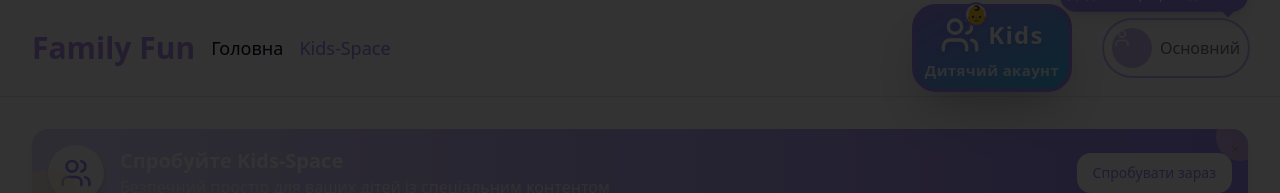
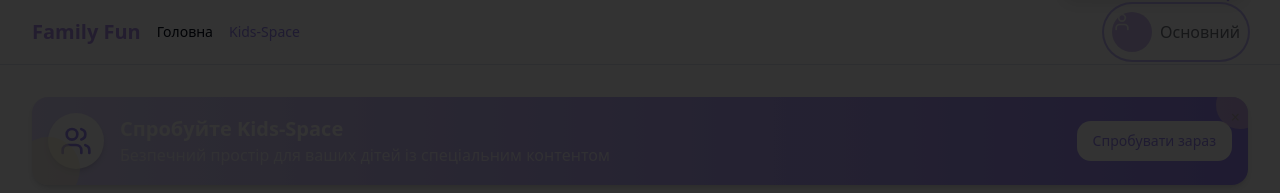
Before and after one commit to chickipicki/family-fun-profile-hub, a React (Vite) app: page / in a window 1280 px wide. Shown: the top 193 px of the page. Built offline with nearby package versions, Linux system fonts and the light colour scheme.

Commit message:
Reverted to commit 1aefc128281d1c579394ed24ac14aebce0770a22

```diff
--- a/src/components/Header.tsx
+++ b/src/components/Header.tsx
@@ -1,80 +1,35 @@
 
-import { useState } from "react";
-import { Link } from "react-router-dom";
-import ProfileDropdown, { Profile } from "./ProfileDropdown";
-import { Users } from "lucide-react";
+import { useState } from 'react';
+import { Link } from 'react-router-dom';
+import ProfileDropdown, { Profile } from './ProfileDropdown';
 
 type HeaderProps = {
   activeProfile: Profile;
   setActiveProfile: (profile: Profile) => void;
   profiles: Profile[];
-};
+}
 
 const Header = ({ activeProfile, setActiveProfile, profiles }: HeaderProps) => {
-  const kidsProfile = profiles.find((p) => p.type === "kids");
-  const isKidsActive = activeProfile.type === "kids";
-  const [animateSwitch, setAnimateSwitch] = useState(false);
-
-  const handleKidsSwitch = () => {
-    if (kidsProfile) {
-      setAnimateSwitch(true);
-      setTimeout(() => {
-        setAnimateSwitch(false);
-        setActiveProfile(kidsProfile);
-      }, 450); // тривалість анімації
-    }
-  };
-
   return (
     <header className="sticky top-0 z-50 w-full bg-background/95 backdrop-blur-sm border-b">
-      <div className="container flex h-20 md:h-24 items-center justify-between">
-        {/* Left: лого + навігація */}
+      <div className="container flex h-16 items-center justify-between">
         <div className="flex items-center gap-4">
           <Link to="/" className="flex items-center">
-            <span className="font-bold text-2xl md:text-3xl text-primary">Family Fun</span>
+            <span className="font-bold text-xl text-primary">Family Fun</span>
             <span className="sr-only">Family Fun Profile Hub</span>
           </Link>
+
           <nav className="hidden md:flex items-center space-x-4">
-            <Link to="/" className="text-lg font-medium hover:text-primary story-link">
+            <Link to="/" className="text-sm font-medium hover:text-primary">
               Головна
             </Link>
-            <Link to="/kids-space" className="text-lg font-medium text-kids hover:text-kids-hover story-link">
+            <Link to="/kids-space" className="text-sm font-medium text-kids hover:text-kids-hover">
               Kids-Space
             </Link>
           </nav>
         </div>
-        {/* Right: Kids-btn + dropdown */}
-        <div className="flex items-center gap-8">
-          {/* Велика Kids-Space Button: показувати, якщо не активний kids профіль і kids профіль існує */}
-          {!isKidsActive && kidsProfile && (
-            <button
-              onClick={handleKidsSwitch}
-              className={`
-                flex flex-col items-center justify-center p-0 rounded-3xl bg-gradient-to-br from-kids to-sky-400 shadow-2xl border-4 border-kids
-                transition-transform duration-300 focus:outline-none focus:ring-4 focus:ring-kids/70
-                ${animateSwitch ? "scale-110 shadow-[0_0_40px_10px_rgba(51,195,240,0.6)] animate-pulse" : "hover:scale-105"}
-              `}
-              style={{
-                minWidth: 160,
-                minHeight: 88,
-              }}
-              aria-label="Перейти у Kids-Space"
-            >
-              <div className="flex items-center gap-2">
-                <span className="relative block">
-                  <Users className="w-10 h-10 text-white drop-shadow-lg" />
-                  <span className="absolute -right-2 -top-2 w-6 h-6 rounded-full bg-white border-2 border-kids flex items-center justify-center text-lg shadow font-bold animate-bounce text-kids select-none">
-                    👶
-                  </span>
-                </span>
-                <span className="text-white text-2xl font-extrabold tracking-wider drop-shadow">
-                  Kids
-                </span>
-              </div>
-              <span className="text-white text-[15px] font-bold mt-1 tracking-wide opacity-90">Дитячий акаунт</span>
-            </button>
-          )}
 
+        <div className="flex items-center gap-4">
           <ProfileDropdown
             profiles={profiles}
             activeProfile={activeProfile}
```
